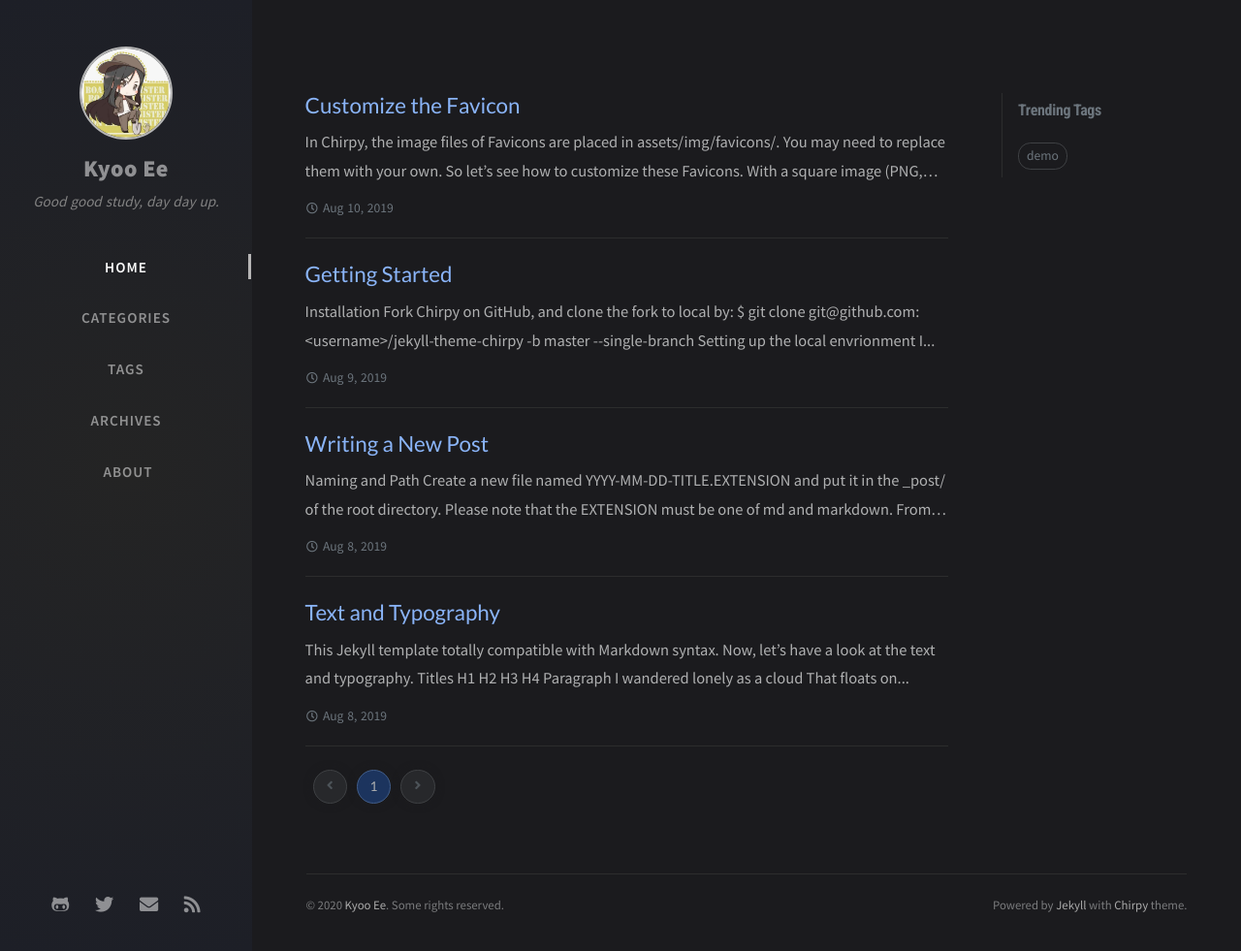
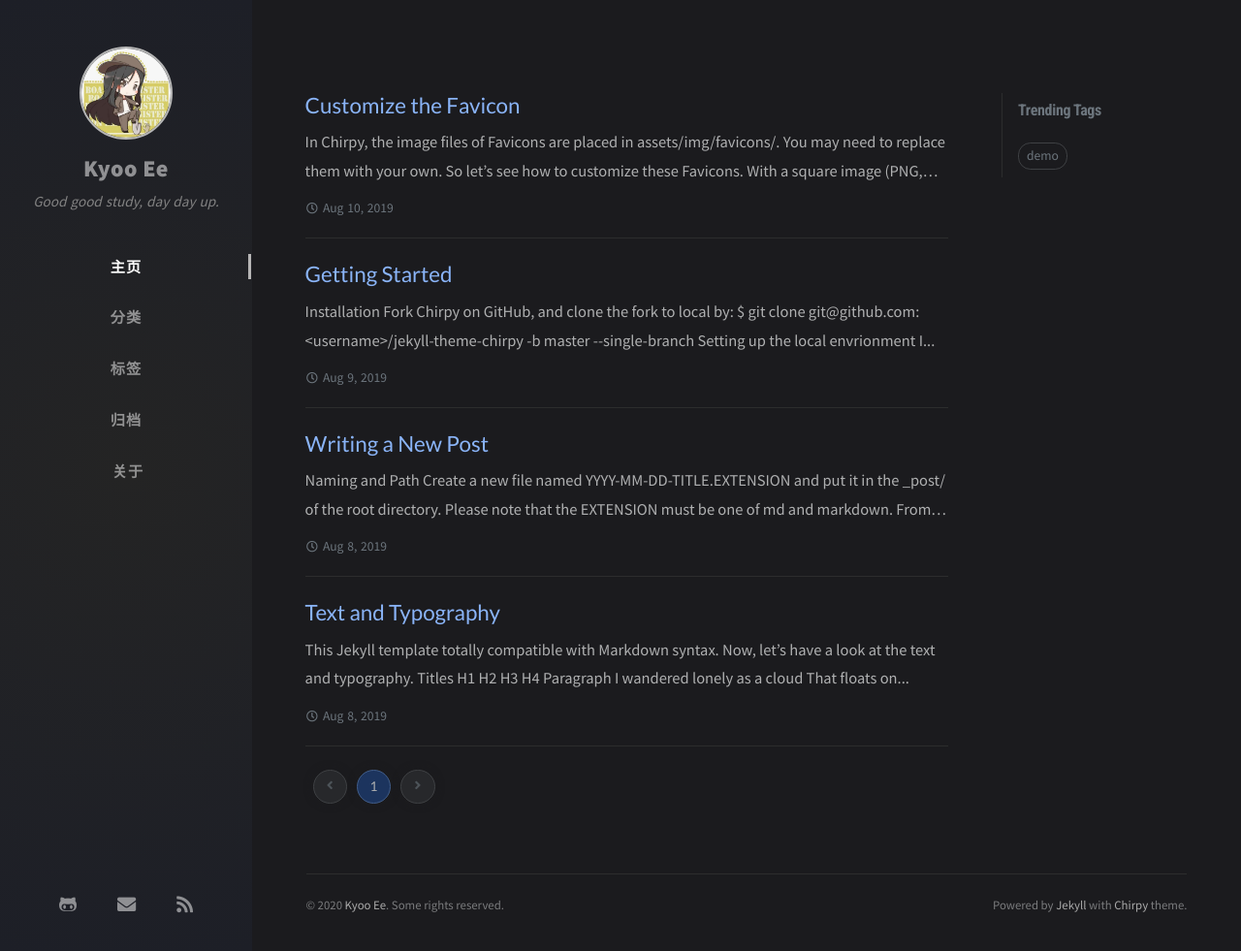
Before and after one commit to kyooee516/kyooee516.github.io, a Jekyll site: the page built from index.html, in a window 1280 px wide and 981 px high. Shown: the whole window at 97% size. Built offline with Jekyll 4.4.1, drawn with Linux system fonts in a browser that asks for light colours; nearby versions of some CDN libraries; the list of posts is cut into pages by our own code; comment, search, counter and statistics services are not loaded.

Commit message:
change name

```diff
--- a/_data/contact.yml
+++ b/_data/contact.yml
@@ -7,9 +7,9 @@
 -
   type: github
   icon: 'fab fa-github-alt'
--
-  type: twitter
-  icon: 'fab fa-twitter'
+#-
+#  type: twitter
+#  icon: 'fab fa-twitter'
 -
   type: email
   icon: 'fas fa-envelope'
--- a/_data/tabs.yml
+++ b/_data/tabs.yml
@@ -6,25 +6,25 @@
 
 
 -
-  name: Home
+  name: 主页
   icon: "fas fa-home"
 -
-  name: Categories
+  name: 分类
   icon: "fas fa-stream"
   path: tabs
   url: categories
 -
-  name: "Tags"
+  name: "标签"
   icon: "fas fa-tags"
   path: tabs
   url: tags
 -
-  name: "Archives"
+  name: "归档"
   path: tabs
   url: archives
   icon: "fas fa-archive"
 -
-  name: "About"
+  name: "关于"
   icon: "fas fa-info"
   path: tabs
   url: about
```
